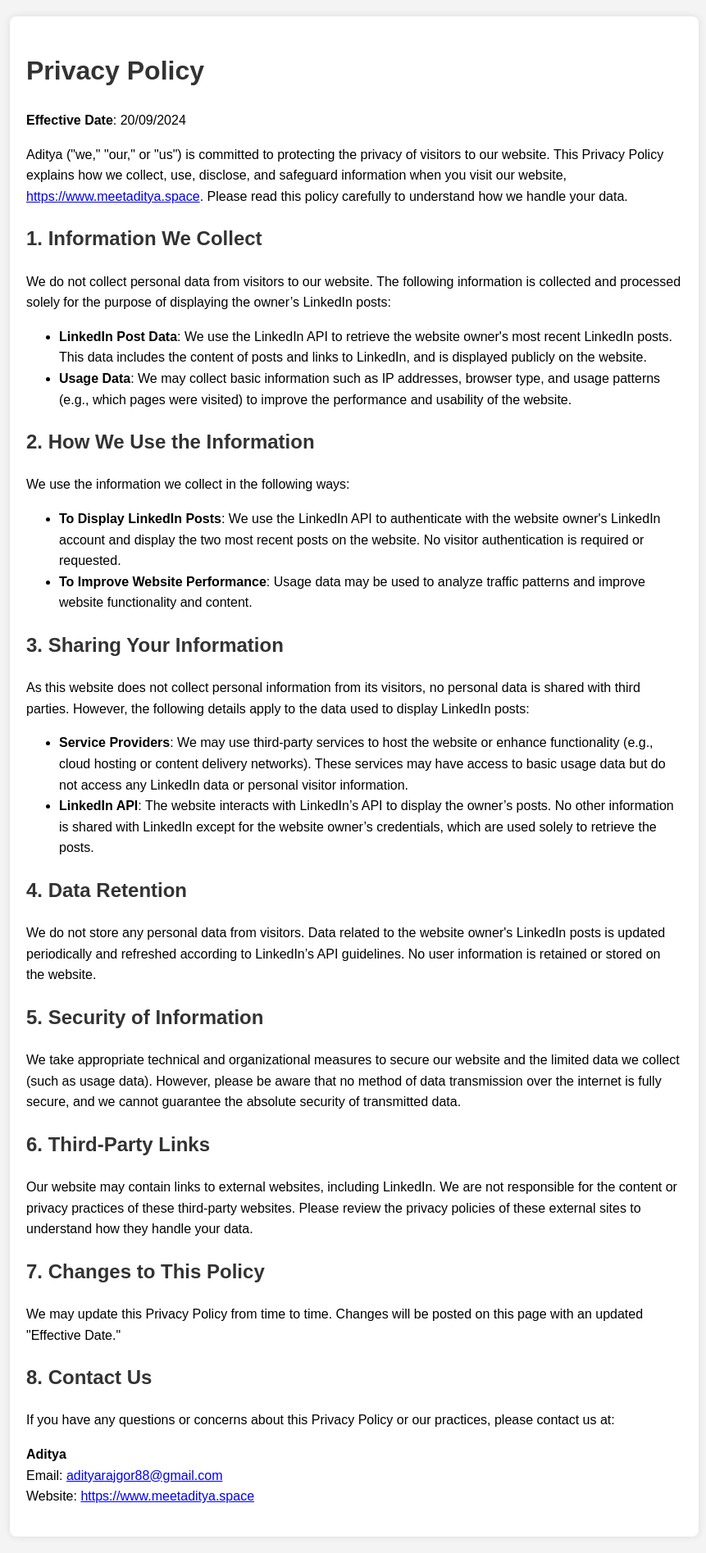
After one commit to Aditya-Rajgor/DjangoPortfolio, a Django app: page /linkedin-privacy-policy in a window 1280 px wide. The commit adds this page. Shown: the whole page at 82% size, without its empty margins (208-1069 px from the left). Run offline with Django 5.2, Linux system fonts and the light colour scheme.

```diff
--- a/portfolio/models.py
+++ b/portfolio/models.py
@@ -6,8 +6,8 @@ class Project(models.Model):
     description = models.TextField()
     created_date = models.DateField()
     status = models.CharField(max_length=100)
-    github = models.CharField(max_length=300)
-    linkedin = models.CharField(max_length=300)
+    github = models.CharField(max_length=300, blank=True, null=True)
+    linkedin = models.CharField(max_length=300, blank=True, null=True)
     photo = models.CharField(max_length=500)
 
     def __str__(self):
--- /dev/null
+++ b/portfolio/templates/portfolio/linkedin-privacy-policy.html
@@ -0,0 +1,74 @@
+<!DOCTYPE html>
+<html lang="en">
+<head>
+    <meta charset="UTF-8">
+    <meta name="viewport" content="width=device-width, initial-scale=1.0">
+    <title>Privacy Policy</title>
+    <style>
+        body {
+            font-family: Arial, sans-serif;
+            line-height: 1.6;
+            margin: 20px;
+            padding: 0;
+            background-color: #f4f4f4;
+        }
+        .container {
+            max-width: 800px;
+            margin: 0 auto;
+            background: #fff;
+            padding: 20px;
+            border-radius: 8px;
+            box-shadow: 0 0 10px rgba(0, 0, 0, 0.1);
+        }
+        h1, h2, h3 {
+            color: #333;
+        }
+    </style>
+</head>
+<body>
+    <div class="container">
+        <h1>Privacy Policy</h1>
+        <p><strong>Effective Date</strong>: 20/09/2024</p>
+        <p>Aditya ("we," "our," or "us") is committed to protecting the privacy of visitors to our website. This Privacy Policy explains how we collect, use, disclose, and safeguard information when you visit our website, <a href="https://www.meetaditya.space">https://www.meetaditya.space</a>. Please read this policy carefully to understand how we handle your data.</p>
+
+        <h2>1. Information We Collect</h2>
+        <p>We do not collect personal data from visitors to our website. The following information is collected and processed solely for the purpose of displaying the owner’s LinkedIn posts:</p>
+        <ul>
+            <li><strong>LinkedIn Post Data</strong>: We use the LinkedIn API to retrieve the website owner's most recent LinkedIn posts. This data includes the content of posts and links to LinkedIn, and is displayed publicly on the website.</li>
+            <li><strong>Usage Data</strong>: We may collect basic information such as IP addresses, browser type, and usage patterns (e.g., which pages were visited) to improve the performance and usability of the website.</li>
+        </ul>
+
+        <h2>2. How We Use the Information</h2>
+        <p>We use the information we collect in the following ways:</p>
+        <ul>
+            <li><strong>To Display LinkedIn Posts</strong>: We use the LinkedIn API to authenticate with the website owner's LinkedIn account and display the two most recent posts on the website. No visitor authentication is required or requested.</li>
+            <li><strong>To Improve Website Performance</strong>: Usage data may be used to analyze traffic patterns and improve website functionality and content.</li>
+        </ul>
+
+        <h2>3. Sharing Your Information</h2>
+        <p>As this website does not collect personal information from its visitors, no personal data is shared with third parties. However, the following details apply to the data used to display LinkedIn posts:</p>
+        <ul>
+            <li><strong>Service Providers</strong>: We may use third-party services to host the website or enhance functionality (e.g., cloud hosting or content delivery networks). These services may have access to basic usage data but do not access any LinkedIn data or personal visitor information.</li>
+            <li><strong>LinkedIn API</strong>: The website interacts with LinkedIn’s API to display the owner’s posts. No other information is shared with LinkedIn except for the website owner’s credentials, which are used solely to retrieve the posts.</li>
+        </ul>
+
+        <h2>4. Data Retention</h2>
+        <p>We do not store any personal data from visitors. Data related to the website owner's LinkedIn posts is updated periodically and refreshed according to LinkedIn’s API guidelines. No user information is retained or stored on the website.</p>
+
+        <h2>5. Security of Information</h2>
+        <p>We take appropriate technical and organizational measures to secure our website and the limited data we collect (such as usage data). However, please be aware that no method of data transmission over the internet is fully secure, and we cannot guarantee the absolute security of transmitted data.</p>
+
+        <h2>6. Third-Party Links</h2>
+        <p>Our website may contain links to external websites, including LinkedIn. We are not responsible for the content or privacy practices of these third-party websites. Please review the privacy policies of these external sites to understand how they handle your data.</p>
+
+        <h2>7. Changes to This Policy</h2>
+        <p>We may update this Privacy Policy from time to time. Changes will be posted on this page with an updated "Effective Date."</p>
+
+        <h2>8. Contact Us</h2>
+        <p>If you have any questions or concerns about this Privacy Policy or our practices, please contact us at:</p>
+        <p><strong>Aditya</strong><br>
+        Email: <a href="mailto:adityarajgor88@gmail.com">adityarajgor88@gmail.com</a><br>
+        Website: <a href="https://www.meetaditya.space">https://www.meetaditya.space</a></p>
+    </div>
+</body>
+</html>
--- a/portfolio/urls.py
+++ b/portfolio/urls.py
@@ -4,4 +4,5 @@ from . import views
 
 urlpatterns = [
     path('', views.home, name='home'),
+    path('linkedin-privacy-policy', views.linkedin_pp, name='linkedin_pp')
 ]
--- a/portfolio/views.py
+++ b/portfolio/views.py
@@ -153,3 +153,6 @@ def admin_traffic_view(request):
     map_html = m._repr_html_()
 
     return render(request, 'admin/traffic.html', {'map': map_html, 'total_ips': total_ips})
+
+def linkedin_pp(request):
+    return render(request, 'portfolio/linkedin-privacy-policy.html')
```
Also changed, not shown: portfolio/templates/portfolio/home.html (+14 -3 lines), 1 other file.
